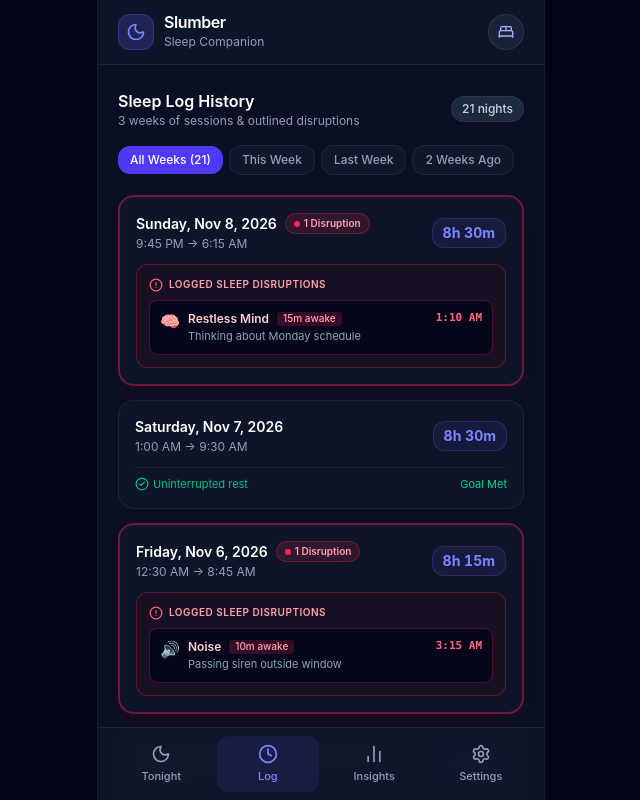
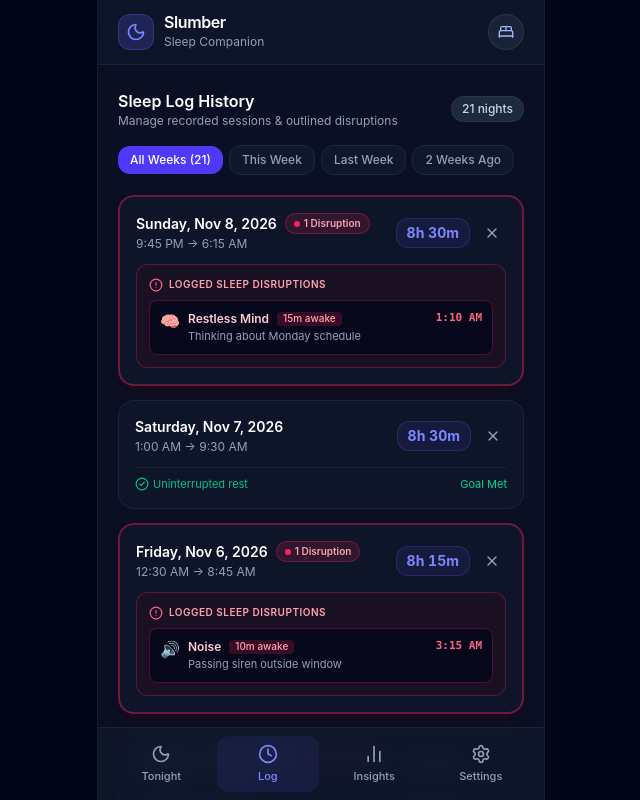
Before and after one commit to FluxieGG/sleep-tracker, a React (Vite) app: page / in a window 1280 px wide. Both pictures are taken after a click on the button "Log". Shown: the top 800 px of the page, without its empty margins (319-959 px from the left). Built offline with nearby package versions, Linux system fonts and the light colour scheme.

Commit message:
feat: add 2-step confirmation delete for sleep logs

```diff
--- a/src/App.jsx
+++ b/src/App.jsx
@@ -232,6 +232,43 @@ export default function App() {
     setLastFinishedSummary(newLog)
   }
 
+  // DELETE A LOG (2-step confirmed)
+  const handleDeleteLog = (logId) => {
+    const target = sleepLogs.find((l) => l.id === logId)
+    setSleepLogs((prev) => prev.filter((l) => l.id !== logId))
+
+    if (target) {
+      setAllWeeks((prevWeeks) =>
+        prevWeeks.map((week) => ({
+          ...week,
+          days: week.days.map((day) => {
+            const matchesId = day.id === target.id
+            const matchesDayAndWeek =
+              day.day.toLowerCase() === target.day?.toLowerCase() &&
+              (target.weekId ? week.id === target.weekId : week.id === 'week-current')
+            if (matchesId || matchesDayAndWeek) {
+              return {
+                ...day,
+                start: '00:00',
+                end: '00:00',
+                startHour: 22,
+                endHour: 22,
+                duration: 0,
+                disruptions: [],
+                isRealSession: false,
+              }
+            }
+            return day
+          }),
+        }))
+      )
+    }
+
+    if (lastFinishedSummary?.id === logId) {
+      setLastFinishedSummary(null)
+    }
+  }
+
   // Restore all 3 weeks of demo seed data
   const handleRestoreDemoData = () => {
     localStorage.removeItem('slumber_sleep_logs_v2')
@@ -313,6 +350,7 @@ export default function App() {
               allWeeks={allWeeks}
               logWeekFilter={logWeekFilter}
               onChangeFilter={setLogWeekFilter}
+              onDeleteLog={handleDeleteLog}
             />
           )}
 
--- /dev/null
+++ b/src/components/DeleteConfirmModal.jsx
@@ -0,0 +1,96 @@
+import { AlertTriangle, Trash2, X, Clock } from 'lucide-react'
+import { formatDuration } from '../utils/timeUtils'
+
+export default function DeleteConfirmModal({
+  isOpen,
+  session,
+  onCancel,
+  onConfirm,
+}) {
+  if (!isOpen || !session) return null
+
+  const disCount = session.disruptions?.length || 0
+
+  return (
+    <div
+      role="dialog"
+      aria-modal="true"
+      className="fixed inset-0 z-50 flex items-center justify-center p-4 bg-slate-950/80 backdrop-blur-sm animate-in fade-in duration-200"
+    >
+      <div className="w-full max-w-sm rounded-3xl bg-slate-900 border border-slate-700/70 shadow-2xl shadow-rose-950/30 p-5 text-slate-200 space-y-4">
+        {/* Header */}
+        <div className="flex items-start justify-between">
+          <div className="flex items-center gap-3">
+            <div className="w-10 h-10 rounded-2xl bg-rose-500/15 border border-rose-500/30 flex items-center justify-center text-rose-400 shrink-0">
+              <AlertTriangle className="w-5 h-5" />
+            </div>
+            <div>
+              <h3 className="text-sm font-semibold text-white leading-tight">
+                Delete Sleep Session?
+              </h3>
+              <p className="text-[11px] text-slate-400 mt-0.5">
+                Step 2 of 2: Confirm removal
+              </p>
+            </div>
+          </div>
+          <button
+            type="button"
+            onClick={onCancel}
+            className="p-1 rounded-xl text-slate-400 hover:text-white hover:bg-slate-800 transition cursor-pointer"
+            aria-label="Close dialog"
+          >
+            <X className="w-4 h-4" />
+          </button>
+        </div>
+
+        {/* Easy-on-the-eye Session Preview Card */}
+        <div className="rounded-2xl bg-slate-950/70 border border-slate-800/90 p-3.5 space-y-2 text-xs">
+          <div className="flex items-center justify-between">
+            <span className="font-semibold text-white">
+              {session.fullDay}, {session.dateString}
+            </span>
+            <span className="font-bold text-indigo-400 bg-indigo-500/10 px-2 py-0.5 rounded-lg border border-indigo-500/20 text-[11px] tabular-nums">
+              {formatDuration(session.duration)}
+            </span>
+          </div>
+
+          <div className="flex items-center gap-1.5 text-slate-400 text-[11px]">
+            <Clock className="w-3.5 h-3.5 text-slate-500 shrink-0" />
+            <span>
+              {session.start12} → {session.end12}
+            </span>
+            {disCount > 0 && (
+              <span className="text-rose-300 font-medium ml-1">
+                • {disCount} {disCount === 1 ? 'disruption' : 'disruptions'}
+              </span>
+            )}
+          </div>
+        </div>
+
+        <p className="text-xs text-slate-400 leading-relaxed">
+          Are you sure you want to remove this log? It will be deleted from your
+          history and your weekly stats will recalculate.
+        </p>
+
+        {/* Action Buttons */}
+        <div className="grid grid-cols-2 gap-2.5 pt-1">
+          <button
+            type="button"
+            onClick={onCancel}
+            className="py-2.5 px-3 rounded-xl bg-slate-800/80 hover:bg-slate-800 text-slate-300 font-medium text-xs transition cursor-pointer"
+          >
+            Cancel
+          </button>
+          <button
+            type="button"
+            onClick={() => onConfirm(session.id)}
+            className="py-2.5 px-3 rounded-xl bg-rose-600 hover:bg-rose-500 active:scale-[0.98] text-white font-semibold text-xs shadow-lg shadow-rose-600/30 transition flex items-center justify-center gap-1.5 cursor-pointer"
+          >
+            <Trash2 className="w-3.5 h-3.5" />
+            <span>Confirm Delete</span>
+          </button>
+        </div>
+      </div>
+    </div>
+  )
+}
--- a/src/pages/LogPage.jsx
+++ b/src/pages/LogPage.jsx
@@ -1,23 +1,35 @@
-import { Clock, AlertCircle, CheckCircle2 } from 'lucide-react'
+import { useState } from 'react'
+import { Clock, AlertCircle, CheckCircle2, X } from 'lucide-react'
 import { formatDuration } from '../utils/timeUtils'
+import DeleteConfirmModal from '../components/DeleteConfirmModal'
 
 export default function LogPage({
   sleepLogs,
   allWeeks,
   logWeekFilter,
   onChangeFilter,
+  onDeleteLog,
 }) {
+  const [sessionPendingDelete, setSessionPendingDelete] = useState(null)
+
   const filteredLogs =
     logWeekFilter === 'all'
       ? sleepLogs
       : sleepLogs.filter((l) => l.weekId === logWeekFilter)
+
+  const handleConfirmDelete = (id) => {
+    if (onDeleteLog) {
+      onDeleteLog(id)
+    }
+    setSessionPendingDelete(null)
+  }
 
   return (
     <div className="space-y-4">
       <div className="flex items-center justify-between">
         <div>
           <h2 className="text-base font-semibold text-white">Sleep Log History</h2>
-          <p className="text-xs text-slate-400">3 weeks of sessions & outlined disruptions</p>
+          <p className="text-xs text-slate-400">Manage recorded sessions & outlined disruptions</p>
         </div>
         <span className="text-xs font-medium px-2.5 py-1 rounded-full bg-slate-800 text-slate-300 border border-slate-700/60">
           {filteredLogs.length} nights
@@ -68,10 +80,10 @@ export default function LogPage({
             return (
               <div
                 key={log.id}
-                className={`rounded-2xl bg-slate-900/90 p-4 space-y-3 transition ${
+                className={`rounded-2xl bg-slate-900/90 p-4 space-y-3 transition relative group ${
                   hasDisruptions
                     ? 'border-2 border-rose-500/40 shadow-lg shadow-rose-950/20'
-                    : 'border border-slate-800/80'
+                    : 'border border-slate-800/80 hover:border-slate-700/80'
                 }`}
               >
                 <div className="flex items-center justify-between">
@@ -91,9 +103,23 @@ export default function LogPage({
                       {log.start12} → {log.end12}
                     </p>
                   </div>
-                  <span className="text-sm font-bold text-indigo-400 bg-indigo-500/10 px-2.5 py-1 rounded-xl border border-indigo-500/20 tabular-nums shrink-0">
-                    {formatDuration(log.duration)}
-                  </span>
+
+                  {/* Duration Pill and Step-1 Delete "X" Trigger */}
+                  <div className="flex items-center gap-2 shrink-0">
+                    <span className="text-sm font-bold text-indigo-400 bg-indigo-500/10 px-2.5 py-1 rounded-xl border border-indigo-500/20 tabular-nums">
+                      {formatDuration(log.duration)}
+                    </span>
+
+                    <button
+                      type="button"
+                      onClick={() => setSessionPendingDelete(log)}
+                      className="p-1.5 rounded-xl text-slate-400 hover:text-rose-400 hover:bg-rose-500/10 active:scale-95 transition cursor-pointer"
+                      title="Remove session"
+                      aria-label={`Remove sleep session for ${log.fullDay}`}
+                    >
+                      <X className="w-4 h-4" />
+                    </button>
+                  </div>
                 </div>
 
                 {/* Outlined Disruption Events Block */}
@@ -145,6 +171,14 @@ export default function LogPage({
           })}
         </div>
       )}
+
+      {/* Step 2: Confirmation Modal */}
+      <DeleteConfirmModal
+        isOpen={Boolean(sessionPendingDelete)}
+        session={sessionPendingDelete}
+        onCancel={() => setSessionPendingDelete(null)}
+        onConfirm={handleConfirmDelete}
+      />
     </div>
   )
 }
```
